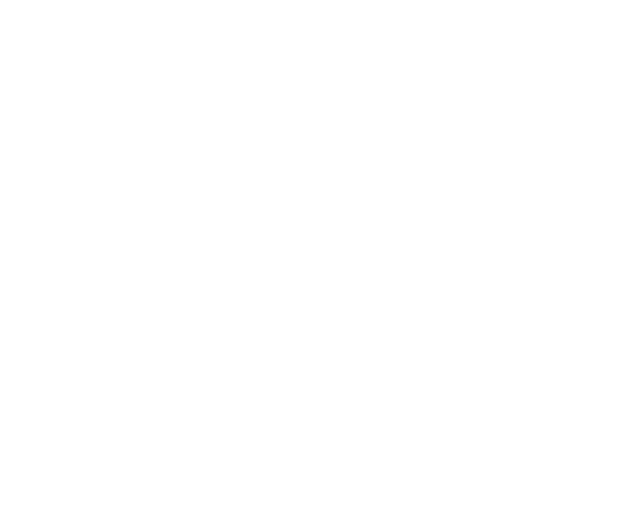
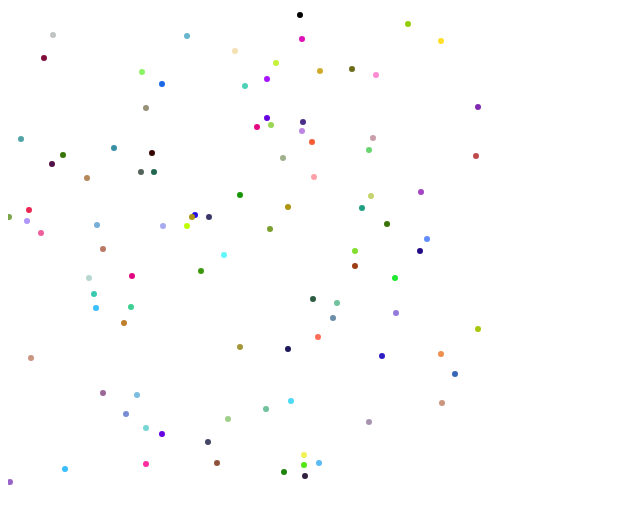
Before and after one commit to richo/flock.js, a plain HTML site: page index.html in a window 1280 px wide. Shown: the whole page, without its empty margins (0-640 px from the left). Drawn offline with Linux system fonts and the light colour scheme; the site is published under a folder, as on GitHub Pages, so addresses that start at the root find nothing.

Commit message:
Shuffle for gh-pages

```diff
--- a/src/index.html
+++ b/index.html
@@ -2,7 +2,7 @@
 <html>
   <head>
     <title>Do I look like I give a flock?</title>
-    <script src="/js/flock.js"></script>
+    <script src="js/flock.js"></script>
   </head>
   <body>
     <canvas id="graph" width="480" height="480"></canvas>
```
Also changed, not shown: js/flock.js (renamed from src/js/flock.js), 1 other file.
